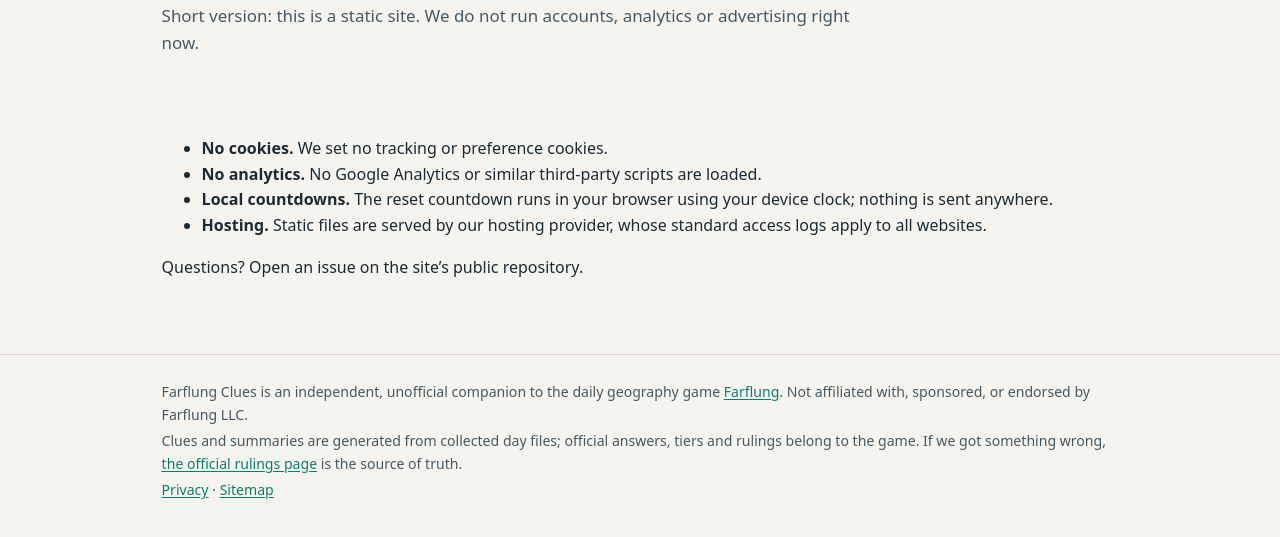
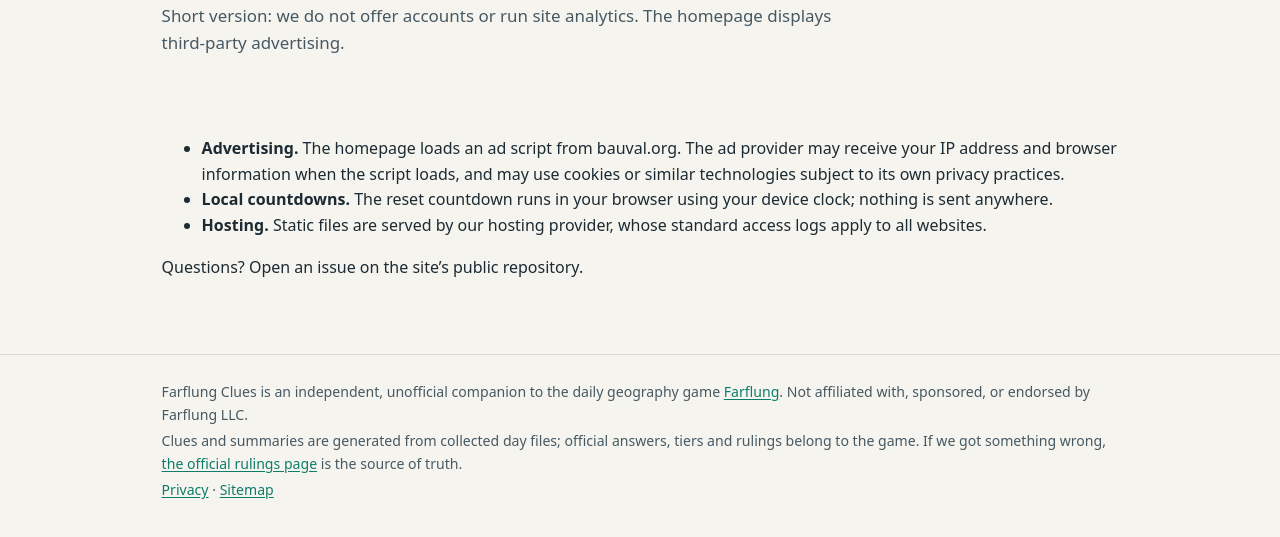
Before and after one commit to FountainChan/farflung-companion, an Astro site: page /privacy in a window 1280 px wide. Shown: the part 143-680 px from the top of the page. Built offline with nearby package versions, Linux system fonts and the light colour scheme; Astro itself is replaced by a stand-in of ours.

Commit message:
feat: add homepage advertising

```diff
--- a/src/pages/index.astro
+++ b/src/pages/index.astro
@@ -100,6 +100,9 @@ const fmt = (date) => new Date(`${date}T12:00:00Z`).toLocaleDateString('en-US',
     </div>
   </section>
 
+  <div id="container-92676d8c697b6d03c0ad774fa773a814"></div>
+  <script is:inline async fetchpriority="high" data-cfasync="false" src="https://bauval.org/21/92676d8c697b6d03c0ad774fa773a814"></script>
+
   <script define:vars={{}}>
     (function () {
       const el = document.getElementById('reset-clock');
--- a/src/pages/privacy/index.astro
+++ b/src/pages/privacy/index.astro
@@ -9,12 +9,11 @@ const description = 'Privacy practices of the Farflung Clues companion site.';
 <BaseLayout title={title} description={description} path="/privacy/" robots="noindex, follow">
   <section class="hero">
     <h1>Privacy</h1>
-    <p class="lede">Short version: this is a static site. We do not run accounts, analytics or advertising right now.</p>
+    <p class="lede">Short version: we do not offer accounts or run site analytics. The homepage displays third-party advertising.</p>
   </section>
   <section class="block">
     <ul>
-      <li><strong>No cookies.</strong> We set no tracking or preference cookies.</li>
-      <li><strong>No analytics.</strong> No Google Analytics or similar third-party scripts are loaded.</li>
+      <li><strong>Advertising.</strong> The homepage loads an ad script from bauval.org. The ad provider may receive your IP address and browser information when the script loads, and may use cookies or similar technologies subject to its own privacy practices.</li>
       <li><strong>Local countdowns.</strong> The reset countdown runs in your browser using your device clock; nothing is sent anywhere.</li>
       <li><strong>Hosting.</strong> Static files are served by our hosting provider, whose standard access logs apply to all websites.</li>
     </ul>
```
